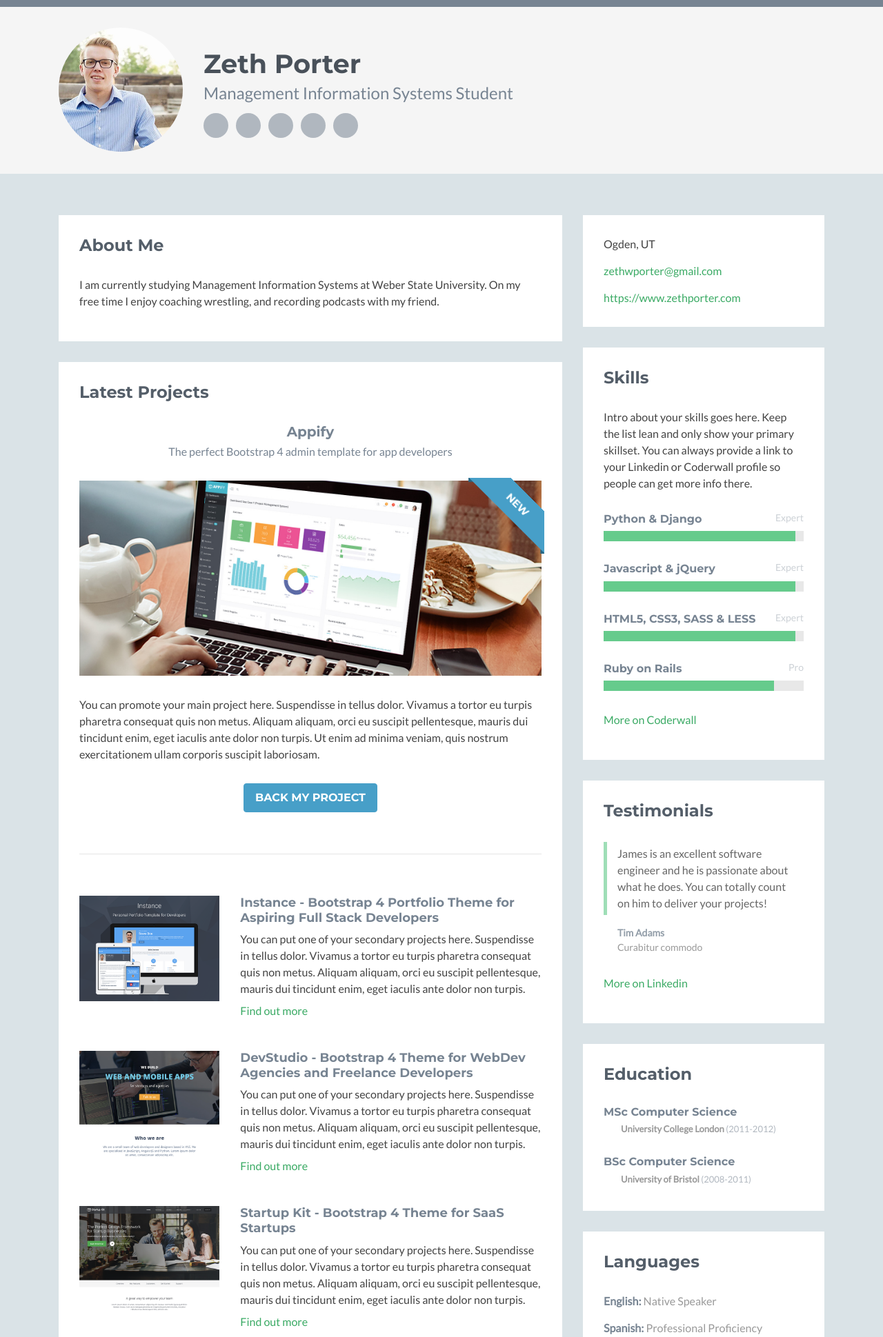
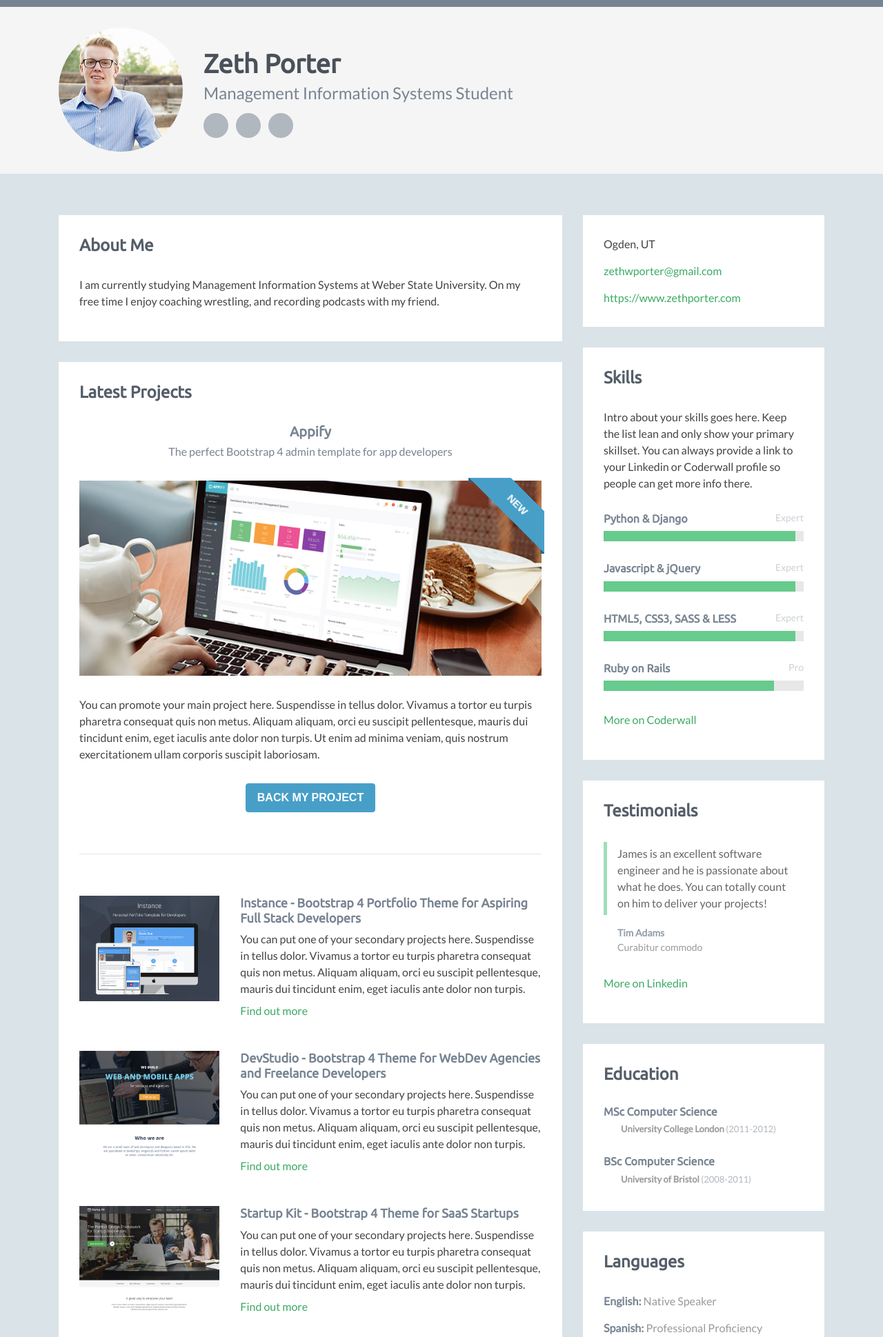
Before and after one commit to zethporter/Portfolio, a Flask app: template templates/home.html in a window 1280 px wide. Shown: the top 1939 px of the page at 69% size. Run offline with Flask 2, Linux system fonts and the light colour scheme; the template is opened without the code that fills it, so the values that code supplies are empty; some libraries are stand-ins or nearby versions.

Commit message:
Updated fonts and removed some links

```diff
--- a/static/assets/css/styles.css
+++ b/static/assets/css/styles.css
@@ -16,7 +16,7 @@ body {
 }
 
 h1, h2, h3, h4, h5, h6 {
-  font-family: 'Montserrat', sans-serif;
+  font-family: 'Ubuntu', sans-serif;
   font-weight: 700;
   color: #778492;
 }
@@ -44,7 +44,7 @@ a:focus {
   -moz-transition: all 0.4s ease-in-out;
   -ms-transition: all 0.4s ease-in-out;
   -o-transition: all 0.4s ease-in-out;
-  font-family: 'Montserrat', arial, sans-serif;
+  font-family: 'Ubunutu', arial, sans-serif;
   padding: 8px 16px;
   font-weight: bold;
 }
@@ -280,7 +280,7 @@ a.dotted-link:hover {
 }
 
 .latest .has-ribbon .ribbon .text {
-  font-family: 'Montserrat', sans-serif;
+  font-family: 'Ubunutu', sans-serif;
   position: relative;
   left: -8px;
   top: 18px;
--- a/static/assets/scss/_base.scss
+++ b/static/assets/scss/_base.scss
@@ -8,7 +8,7 @@ body {
 }
 
 h1, h2, h3, h4, h5, h6  {
-    font-family: 'Montserrat', sans-serif;
+    font-family: 'Ubunutu', sans-serif;
     font-weight: 700;
     color: $color;
 }
@@ -28,7 +28,7 @@ a {
 
 .btn, a.btn {
     @include transition (all 0.4s ease-in-out);
-    font-family: 'Montserrat', arial, sans-serif;
+    font-family: 'Ubunutu', arial, sans-serif;
     padding: 8px 16px;
     font-weight:bold;
     .svg-inline--fa {
@@ -236,7 +236,7 @@ a.dotted-link {
             overflow: hidden;
 
             .text {
-                font-family: 'Montserrat', sans-serif;
+                font-family: 'Ubunutu', sans-serif;
                 position: relative;
                 left: -8px;
                 top: 18px;
--- a/templates/home.html
+++ b/templates/home.html
@@ -11,7 +11,7 @@
     <link rel="shortcut icon" href="favicon.ico">
 
     <link href='https://fonts.googleapis.com/css?family=Lato:300,400,300italic,400italic' rel='stylesheet' type='text/css'>
-    <link href='https://fonts.googleapis.com/css?family=Montserrat:400,700' rel='stylesheet' type='text/css'>
+    <link href='https://fonts.googleapis.com/css?family=Ubuntu&display=swap' rel='stylesheet' type='text/css'>
 
     <!-- FontAwesome JS -->
     <script defer src="static/assets/fontawesome/js/all.js"></script>
@@ -42,8 +42,8 @@
                     <li class="list-inline-item"><a href="https://twitter.com/ZethWP"><i class="fab fa-twitter"></i></a></li>
                     <li class="list-inline-item"><a href="https://www.linkedin.com/in/zethporter/"><i class="fab fa-linkedin-in"></i></a></li>
                     <li class="list-inline-item"><a href="https://github.com/zethporter"><i class="fab fa-github-alt"></i></a></li>
-                    <li class="list-inline-item"><a href="#"><i class="fab fa-stack-overflow"></i></a></li>
-                    <li class="list-inline-item last-item"><a href="#"><i class="fab fa-codepen"></i></a></li>
+                    <!--<li class="list-inline-item"><a href="#"><i class="fab fa-stack-overflow"></i></a></li>   -->
+                    <!--<li class="list-inline-item last-item"><a href="#"><i class="fab fa-codepen"></i></a></li>                -->
                 </ul>
             </div><!--//profile-->
             <!--<a class="btn btn-cta-primary float-right" href="https://themes.3rdwavemedia.com/" target="_blank"><i class="fas fa-paper-plane"></i> Contact Me</a>              -->
```
